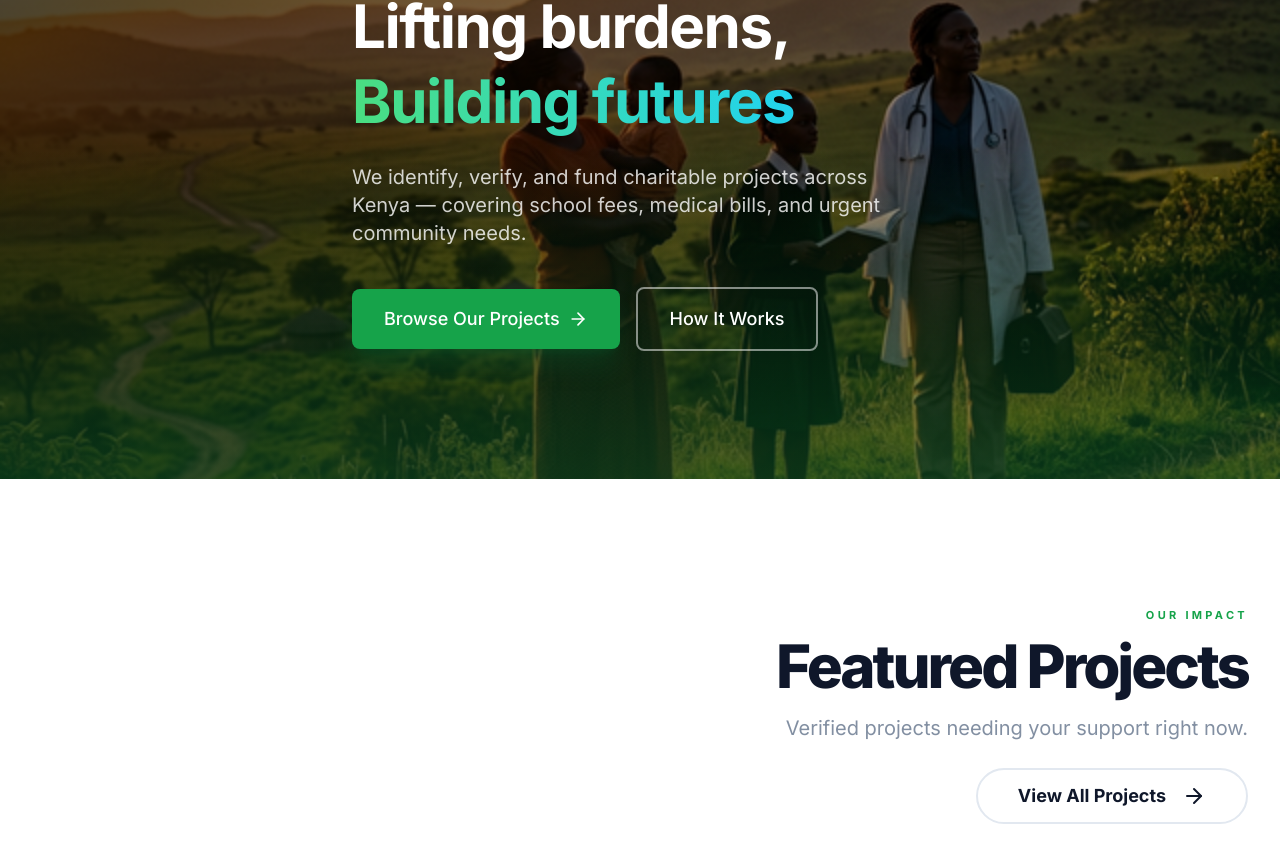
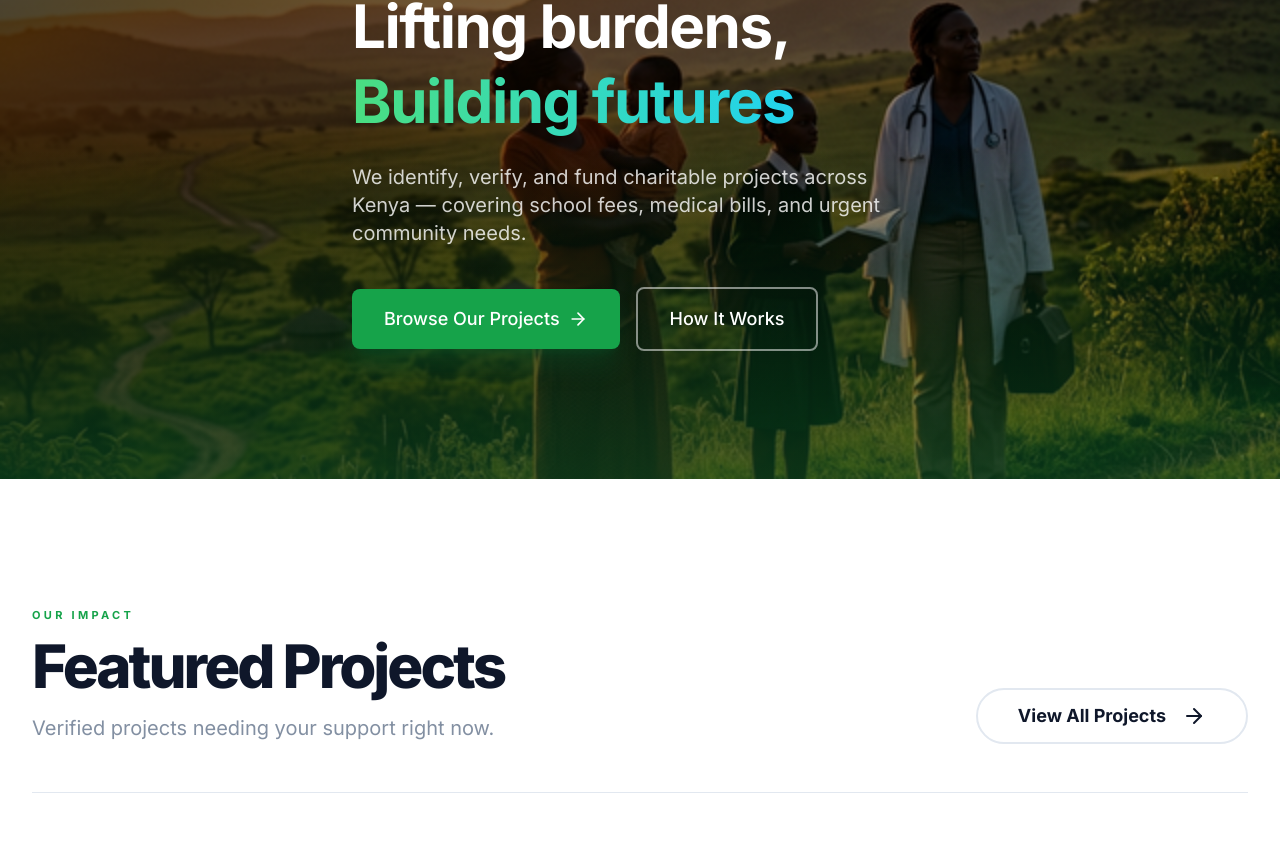
Before and after one commit to Roy-254/Carebridgeke.org, a Next.js app: page / in a window 1280 px wide. Shown: the part 278-1140 px from the top of the page. Built offline with nearby package versions, Linux system fonts and the light colour scheme; no server answers; the database is empty.

Commit message:
fix(ui): Correct header alignment for Featured Projects
- Set header text (Title, Label, Subtext) back to the far left.
- Kept the 'View All Projects' button on the far right.
- Maintained the out-of-sticky scrolling for better space and focus.

```diff
--- a/components/campaign/featured-horizontal.tsx
+++ b/components/campaign/featured-horizontal.tsx
@@ -44,17 +44,17 @@ export function FeaturedHorizontal({ projects }: { projects: FeaturedProject[] }
 
     return (
         <section ref={targetRef} className="relative h-[250vh] bg-[var(--bg-primary)]">
-            {/* Header: Placed outside sticky to allow it to scroll up and away */}
+            {/* Header: Left-aligned text, right-aligned button, scrolls away naturally */}
             <div className="container-custom pt-32 pb-16">
-                <div className="flex flex-col items-end text-right gap-6">
-                    <div className="max-w-2xl">
+                <div className="flex flex-col md:flex-row md:items-end justify-between gap-8 border-b border-[var(--border-light)] pb-12 mb-8">
+                    <div className="max-w-2xl text-left">
                         <span className="text-[11px] font-bold uppercase tracking-[0.3em] text-[var(--primary-green)] mb-3 block">OUR IMPACT</span>
                         <h2 className="text-4xl md:text-6xl font-black text-[var(--text-primary)] mb-4 tracking-tighter leading-none">Featured Projects</h2>
-                        <p className="text-[var(--text-secondary)] text-base md:text-xl opacity-80 leading-relaxed max-w-lg ml-auto">
+                        <p className="text-[var(--text-secondary)] text-base md:text-xl opacity-80 leading-relaxed max-w-lg">
                             Verified projects needing your support right now.
                         </p>
                     </div>
-                    <div>
+                    <div className="shrink-0">
                         <Link href="/explore">
                             <Button variant="outline" size="lg" className="rounded-full px-10 hover:bg-[var(--primary-green)] hover:text-white transition-all font-bold border-[var(--border-light)] text-[var(--text-primary)] h-14 text-lg group">
                                 View All Projects
```
